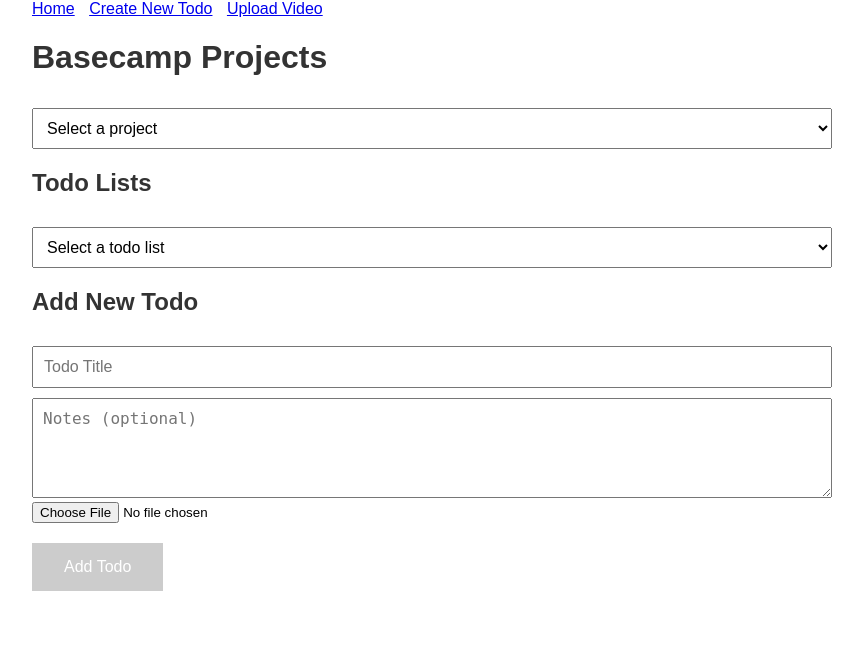
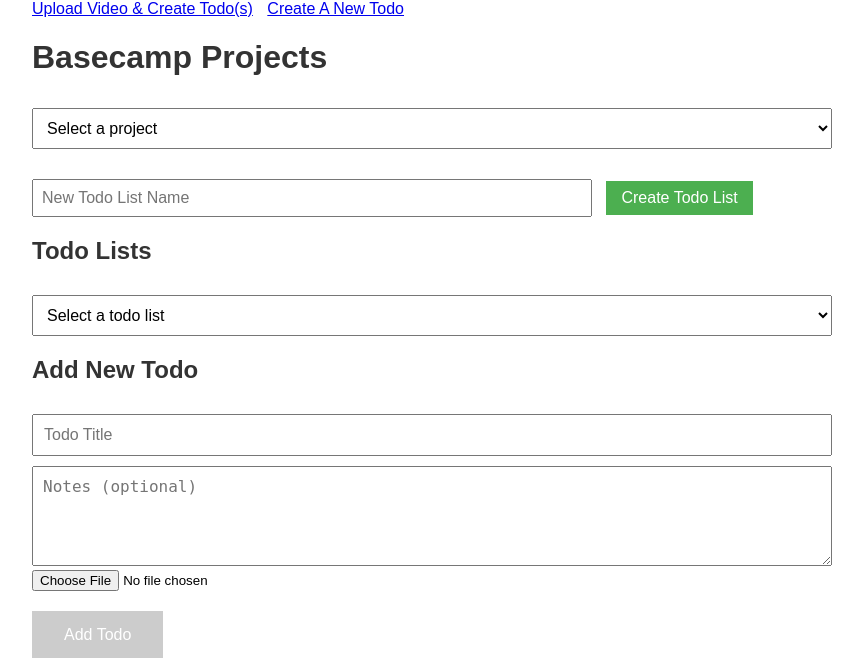
Before and after one commit to lallen30/ClientEcho, a Flask app: template templates/projects.html in a window 1280 px wide. Shown: the top 658 px of the page, without its empty margins (208-1071 px from the left). Run offline with Flask 3, Linux system fonts and the light colour scheme; the template is opened without the code that fills it, so the values that code supplies are empty; parts of the project's set-up code (start-up, migrations or seed data) failed here and were passed over.

Commit message:
Added create todo list to Create new todo page.

```diff
--- a/templates/base.html
+++ b/templates/base.html
@@ -60,10 +60,9 @@
 
 <body>
   <nav>
-    <a href="{{ url_for('home') }}">Home</a>
     {% if 'oauth_token' in session %}
-    <a href="{{ url_for('projects') }}">Create New Todo</a>
-    <a href="{{ url_for('home') }}">Upload Video</a>
+    <a href="{{ url_for('home') }}">Upload Video & Create Todo(s)</a>
+    <a href="{{ url_for('projects') }}">Create A New Todo</a>
 
     {% else %}
     <a href="{{ url_for('login') }}">Login with Basecamp</a>
--- a/templates/projects.html
+++ b/templates/projects.html
@@ -77,14 +77,36 @@
       margin-top: 10px;
       font-style: italic;
     }
+
+    #new-todolist-container {
+      margin-top: 20px;
+      margin-bottom: 20px;
+    }
+
+    #new-todolist-name {
+      width: 70%;
+      padding: 8px;
+      margin-right: 10px;
+    }
+
+    #create-todolist-btn {
+      padding: 8px 15px;
+      background-color: #4CAF50;
+      color: white;
+      border: none;
+      cursor: pointer;
+    }
+
+    #create-todolist-btn:hover {
+      background-color: #45a049;
+    }
   </style>
 </head>
 
 <body>
   <nav>
-    <a href="/home">Home</a>
-    <a href="/projects">Create New Todo</a>
-    <a href="/home">Upload Video</a>
+    <a href="/home">Upload Video & Create Todo(s)</a>
+    <a href="/projects">Create A New Todo</a>
   </nav>
 
   <h1>Basecamp Projects</h1>
@@ -95,6 +117,11 @@
     <option value="{{ project.id }}">{{ project.name }}</option>
     {% endfor %}
   </select>
+
+  <div id="new-todolist-container">
+    <input type="text" id="new-todolist-name" placeholder="New Todo List Name">
+    <button id="create-todolist-btn" onclick="createTodoList()">Create Todo List</button>
+  </div>
 
   <div id="todo-lists">
     <h2>Todo Lists</h2>
@@ -127,7 +154,12 @@
       submitTodoButton.disabled = true
 
       if (selectedProjectId) {
-        fetch('/todo_lists/' + selectedProjectId)
+        fetchTodoLists(selectedProjectId)
+      }
+    })
+
+    function fetchTodoLists(projectId) {
+      fetch('/todo_lists/' + projectId)
         .then(response => {
           if (!response.ok) {
             return response.json().then(err => { throw err })
@@ -138,12 +170,7 @@
           if (!data || data.length === 0) {
             todoListSelect.innerHTML = '<option value="">No todo lists found</option>'
           } else {
-              data.forEach(todoList => {
-                var option = document.createElement('option')
-                option.value = todoList.id
-                option.textContent = todoList.name
-                todoListSelect.appendChild(option)
-              })
+            populateTodoLists(data)
           }
         })
         .catch(error => {
@@ -151,7 +178,64 @@
           todoListSelect.innerHTML = '<option value="" class="error">Error: ' + (error.error || JSON.stringify(error)) + '</option>'
         })
     }
+
+    function populateTodoLists(todoLists) {
+      todoListSelect.innerHTML = '<option value="">Select a todo list</option>'
+      todoLists.forEach(todoList => {
+        var option = document.createElement('option')
+        option.value = todoList.id
+        option.textContent = todoList.name
+        todoListSelect.appendChild(option)
       })
+    }
+
+    function createTodoList() {
+      const todoListName = document.getElementById('new-todolist-name').value.trim()
+      if (!todoListName) {
+        alert('Please enter a name for the new todo list.')
+        return
+      }
+
+      const selectedProjectId = projectSelect.value
+      if (!selectedProjectId) {
+        alert('Please select a project first.')
+        return
+      }
+
+      fetch('/create_todolist', {
+        method: 'POST',
+        headers: {
+          'Content-Type': 'application/json',
+        },
+        body: JSON.stringify({
+          projectId: selectedProjectId,
+          name: todoListName,
+          description: ''  // You can add a description input if needed
+        }),
+      })
+        .then(response => {
+          if (!response.ok) {
+            return response.json().then(err => { throw err })
+          }
+          return response.json()
+        })
+        .then(data => {
+          alert(data.message || 'Todo list created successfully!')
+          // Add the new todo list to the select dropdown
+          const option = new Option(data.name, data.id)
+          todoListSelect.add(option)
+          // Select the newly created todo list
+          todoListSelect.value = data.id
+          // Clear the input field
+          document.getElementById('new-todolist-name').value = ''
+          // Enable the submit button
+          submitTodoButton.disabled = false
+        })
+        .catch(error => {
+          console.error('Error creating todo list:', error)
+          alert('Failed to create todo list. Please try again. Error: ' + error.message)
+        })
+    }
 
     todoListSelect.addEventListener('change', function () {
       submitTodoButton.disabled = !this.value
```
Also changed, not shown: 1 other file. Lines whose indentation alone changed are shown as unchanged.
